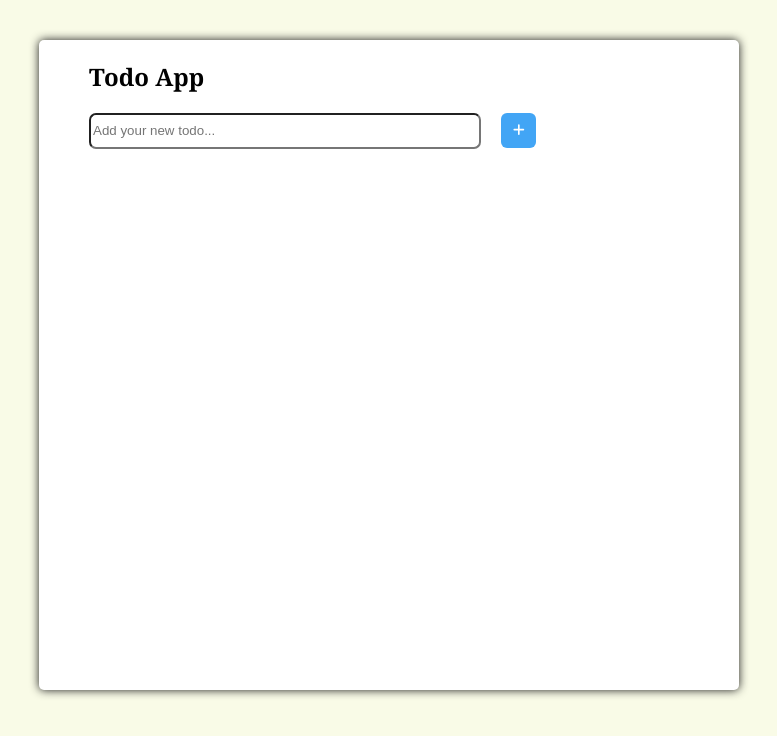
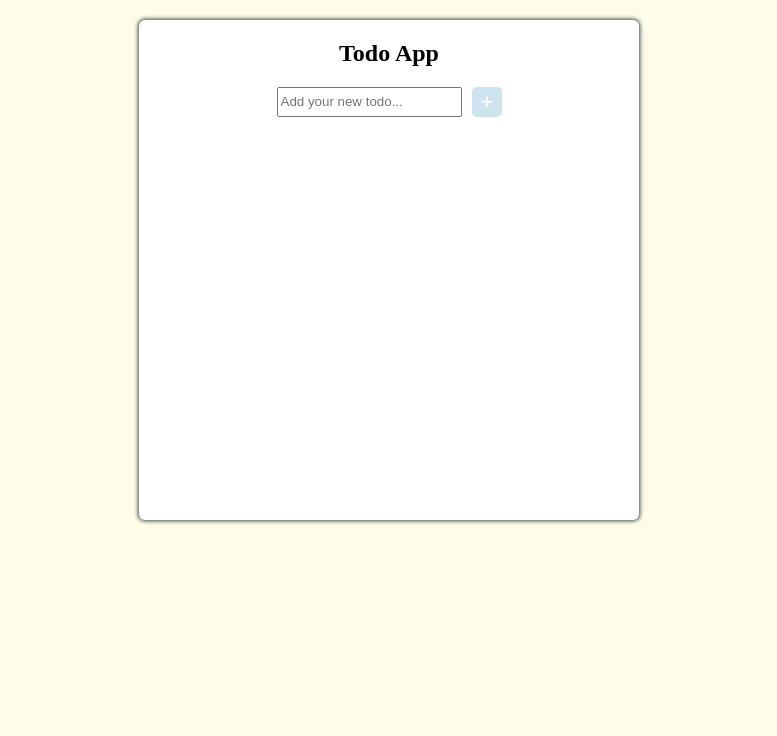
Before and after one commit to fatihkabay/todo-list-react, a React (Create React App) app: page / in a window 1280 px wide. Shown: the top 736 px of the page, without its empty margins (251-1028 px from the left). Built offline with nearby package versions, Linux system fonts and the light colour scheme.

Commit message:
the project continues

```diff
--- a/src/App.css
+++ b/src/App.css
@@ -1,35 +1,38 @@
-.container {
+.add-todo-container {
+  display: flex;
+  gap: 10px;
+  height: 30px;
+  border-radius: 6px;
+}
+
+.button-add{
+  width: 30px;
+  height: 30px;
+  background-color: #29B6F6;
+  border-width: 0;
+  border-radius: 5px;
+  cursor: pointer;
+}
+
+.button-add:disabled {
+  background-color: #cde3ee;
+}
+
+button {
+  cursor: pointer;
+  border-width: 0;
+
+}
+
+.all-todo-list {
   display: flex;
   flex-direction: column;
-  align-items: center;
-  width: 50%;
-  background-color: #fff;
-  border-radius: 5px;
-  box-shadow: 0 0 10px 0 rgb(27, 27, 27);
-  margin: auto;
-  min-height: 650px;
-  max-width: 600px;
-  align-items: flex-start;
-  padding: 0 50px;
+  margin: 15px 0;
+  gap: 10px;
 }
 
-.task-input {
-  height: 30px;
-  width: 80%;
-  border-radius: 7px;
-}
-
-.button-add {
-  width: 35px;
-  height: 35px;
-  border-radius: 6px;
-  background-color: #42A5F5;
-}
-
-.add-todo-container {
-  display: flex;
-  gap: 20px;
-  width: 80%;
+.completed-todo {
+  text-decoration: line-through;
 }
 
 .list-item {
@@ -39,35 +42,3 @@
   align-items: center;
   border-radius: 5px;
 }
-
-.todo-list {
-  display: flex;
-  flex-direction: column;
-  gap: 30px;
-  margin: 20px 0;
-}
-
-button {
-  height: 25px;
-  border-width: 0;
-  cursor: pointer;
-}
-
-.completed-todo {
-   text-decoration: line-through;
-}
-
-.todo-text {
-   display: flex;
-   width: 220px;
-   align-items: center;
-   height: 40px;
-   padding: 0 20px;
-}
-
-@media screen and (max-width: 426px){
-  .container{
-    width: 100%;
-  }
-
-}
--- a/src/components/AddTodo.jsx
+++ b/src/components/AddTodo.jsx
@@ -41,7 +41,7 @@ const Todoapp = ({ input, setInput, todos, setTodos, editTodo, setEditTodo }) =>
       />
 
 
-      <button onClick={onClickAdd} className="button-add" type="submit">
+      <button disabled={input.length < 3} onClick={onClickAdd} className="button-add" type="submit">
        {editTodo ? <FontAwesomeIcon color="#fff" icon={faPenToSquare} />   : <FontAwesomeIcon color="#fff" icon={faPlus} />}
       </button>
       </div>
--- a/src/components/TodoList.jsx
+++ b/src/components/TodoList.jsx
@@ -22,7 +22,8 @@ const TodoList = ({ todos, setTodos, setEditTodo }) => {
     setTodos(todos.filter((todo) => todo.id !== id));
   };
   return (
-    <div className="todo-list" >
+
+    <div className="all-todo-list" >
       {todos.map((todo) => (
 
           <div className="list-item" key={todo.id}>
@@ -38,7 +39,6 @@ const TodoList = ({ todos, setTodos, setEditTodo }) => {
               <i className="fa fa-trash" />
               <FontAwesomeIcon color="#D32F2F" icon={faTrash} />
             </button>
-
           </div>
       ))}
     </div>
--- a/src/index.css
+++ b/src/index.css
@@ -1,7 +1,28 @@
 body {
-  font-family:Cambria, Cochin, Georgia, Times, 'Times New Roman', serif;
-  -webkit-font-smoothing: antialiased;
-  -moz-osx-font-smoothing: grayscale;
-  background-color: #F9FBE7;
-  margin: 40px;
+  padding: 0;
+  background-color: #FFFDE7;
+  margin: 20px;
 }
+
+.container{
+  display: flex;
+  flex-direction: column;
+  max-width: 500px;
+  background-color: #fff;
+  box-shadow: 0 0 4px 1px #37474F;
+  min-height: 500px;
+  border-radius: 6px;
+  margin: auto;
+  align-items: center;
+}
+
+@media screen and (max-width: 500px) {
+  .container{
+    border-radius: 0;
+    width: 100%;
+    box-shadow: 0 0 0 0;
+  }
+  body{
+    margin: 0;
+  }
+}
```
